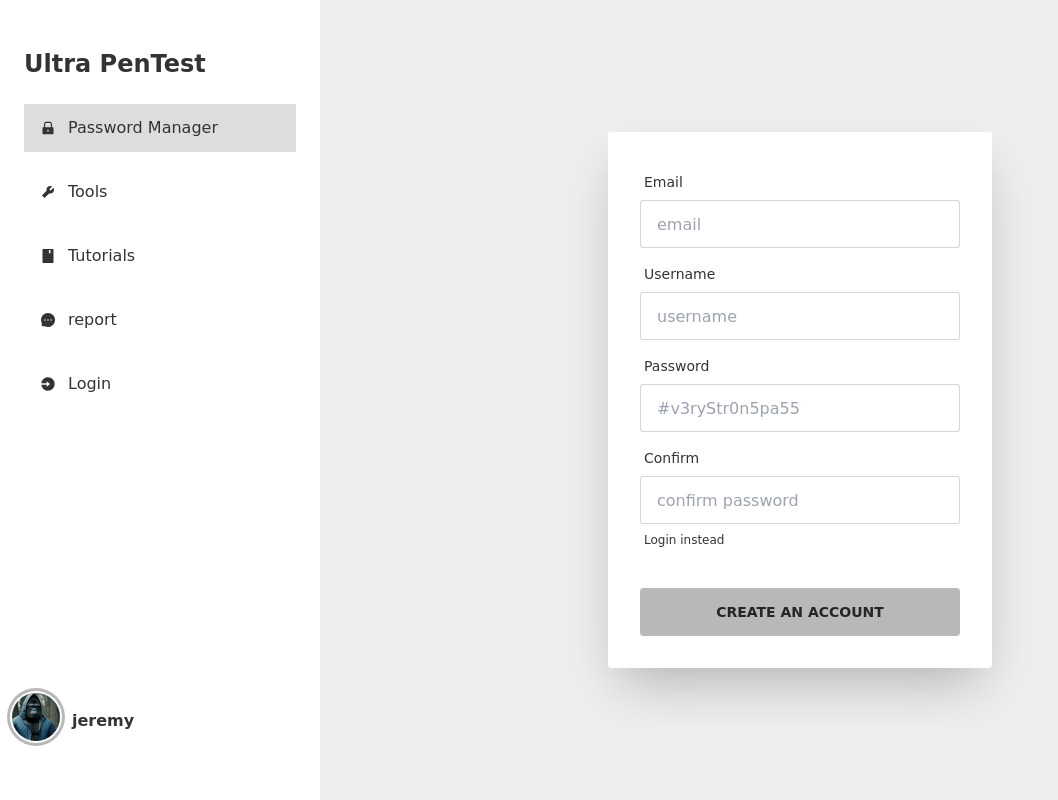
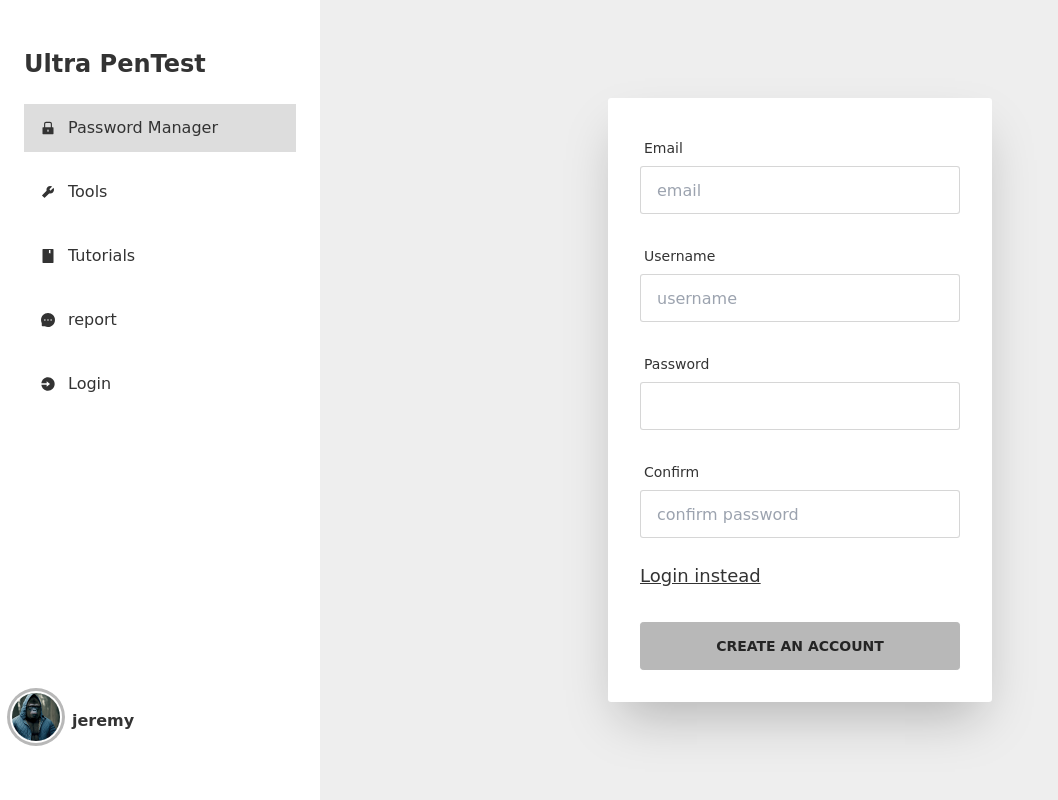
Before and after one commit to asbilim/ultra-frontend, a Next.js app: page /auth/register in a window 1280 px wide. Shown: the whole page, without its empty margins (0-1058 px from the left). Built offline with nearby package versions, Linux system fonts and the light colour scheme.

Commit message:
another thing done

```diff
--- a/package.json
+++ b/package.json
@@ -18,6 +18,7 @@
     "next": "13.2.4",
     "react": "18.2.0",
     "react-dom": "18.2.0",
+    "react-hook-form": "^7.43.9",
     "react-icons": "^4.8.0",
     "react-intersection-observer": "^9.4.3"
   },
--- a/src/app/auth/login/page.js
+++ b/src/app/auth/login/page.js
@@ -1,27 +1,46 @@
+'use client'
+
+import { useForm } from "react-hook-form"
+
 export default function Login(){
+
+    const {register,handleSubmit,formState:{errors}} = useForm()
+
+    const onsubmit = data =>console.log(data)
+
     return(
         <div className="hero min-h-screen bg-base-200">
         <div className="card flex-shrink-0 w-full max-w-sm shadow-2xl bg-base-100 ">
-        <div className="card-body">
+        <form className="card-body" onSubmit={handleSubmit(onsubmit)}>
             <div className="form-control">
-            <label className="label">
-                <span className="label-text">Email</span>
+                <label className="label">
+                    <span className="label-text">Email</span>
+                </label>
+                <input type="text" placeholder="email" className="input input-bordered" {...register("email",{required:"please enter your email address",pattern:{value:"/^([a-zA-Z0-9._%+-]+)@([a-zA-Z0-9.-]+\.[a-zA-Z]{2,})$/",message:"please enter a valid email"}})} />
+                <label className="label">
+                <p className="text-error">{errors.email?.message}</p>
             </label>
-            <input type="text" placeholder="email" className="input input-bordered" />
             </div>
             <div className="form-control">
+                <label className="label">
+                    <span className="label-text">Password</span>
+                </label>
+                <input type="password" className="input input-bordered" {...register("password",{required:"please enter a valid password"})}/>
             <label className="label">
-                <span className="label-text">Password</span>
-            </label>
-            <input type="text" placeholder="password" className="input input-bordered" />
-            <label className="label">
-                <a href="/auth/register" className="label-text-alt link link-hover font-bold">Register instead</a>
+                <p className="text-error">{errors.password?.message}</p>
             </label>
             </div>
+            <a href="/auth/register" className="label-text-alt link link-hover font-bold text-lg underline">Register instead</a>
             <div className="form-control mt-6">
-            <button className="btn btn-primary">Login</button>
+                {
+                    errors.email || errors.password ? (
+                        <button type="submit" className="btn btn-primary" disabled>Login</button>
+                    ):(
+                        <button type="submit" className="btn btn-primary">Login</button>
+                    )
+                }
             </div>
-        </div>
+        </form>
         </div>
     </div>
     )
--- a/src/app/auth/register/page.js
+++ b/src/app/auth/register/page.js
@@ -1,39 +1,67 @@
-export default function Login(){
+"use client"
+
+import { useForm } from "react-hook-form"
+
+export default function Register(){
+
+    const {register,handleSubmit,formState:{errors},watch} = useForm()
+    onsubmit = data => console.log(data)
+
     return(
         <div className="hero min-h-screen bg-base-200">
         <div className="card flex-shrink-0 w-full max-w-sm shadow-2xl bg-base-100 ">
-        <div className="card-body">
+        <form className="card-body" onSubmit={handleSubmit(onsubmit)}>
             <div className="form-control">
                 <label className="label">
                     <span className="label-text">Email</span>
                 </label>
-                <input type="text" placeholder="email" className="input input-bordered" />
+                <input type="text" placeholder="email" className="input input-bordered" {...register("email",{required:"please enter your email address",pattern:{value:"/^([a-zA-Z0-9._%+-]+)@([a-zA-Z0-9.-]+\.[a-zA-Z]{2,})$/",message:"please enter a valid email"}})} />
+                <label className="label">
+                    <p className="text-error">{errors.email?.message}</p>
+                </label>
             </div>
             <div className="form-control">
                 <label className="label">
-                    <span className="label-text">Username</span>
+                    <span className="label-text" >Username</span>
                 </label>
-                <input type="text" placeholder="username" className="input input-bordered" />
+                <input type="text" placeholder="username" className="input input-bordered" {...register('username',{required:"please enter a valid username",minLength:{value:6,message:"Your username is too short"}})}/>
+                <label className="label">
+                    <p className="text-error">{errors.username?.message}</p>
+                </label>
             </div>
             <div className="form-control">
                 <label className="label">
                     <span className="label-text">Password</span>
                 </label>
-                <input type="text" placeholder="#v3ryStr0n5pa55" className="input input-bordered" />
+                <input type="password" className="input input-bordered" {...register("password",{required:"please enter a valid password",pattern:"/^(?=.*[a-z])(?=.*[A-Z])(?=.*\d)(?=.*[@$!%*?&#])[A-Za-z\d@$!%*?&#]{8,}$/",message:"your password is not strong enough"})}/>
+                <label className="label">
+                    <p className="text-error">{errors.password?.message}</p>
+                </label>
             </div>
             <div className="form-control">
                 <label className="label">
                     <span className="label-text">Confirm</span>
                 </label>
-                <input type="text" placeholder="confirm password" className="input input-bordered" />
+                <input type="password" placeholder="confirm password" {...register("confirm",{required:"please confirm your password",validate:(confirm)=>{
+                    if(watch("password") !== confirm){
+                        return "the two password are not same"
+                    }
+                }})} className="input input-bordered" />
                 <label className="label">
-                    <a href="#" className="label-text-alt link link-hover">Login instead</a>
+                    <p className="text-error">{errors.confirm?.message}</p>
                 </label>
             </div>
+            <a href="/auth/login" className="label-text-alt link link-hover text-lg underline">Login instead</a>
             <div className="form-control mt-6">
-            <button className="btn btn-primary">Create an account</button>
+                {
+                    errors.username || errors.email || errors.password || errors.confirm ? (
+                        <button className="btn btn-primary" disabled>Create an account</button>
+                    ):(
+                        <button className="btn btn-primary">Create an account</button>
+                    )
+                }
             </div>
-        </div>
+        </form>
         </div>
     </div>
     )
```
Also changed, not shown: 1 other file (tests, documents, lock files or other folders).
